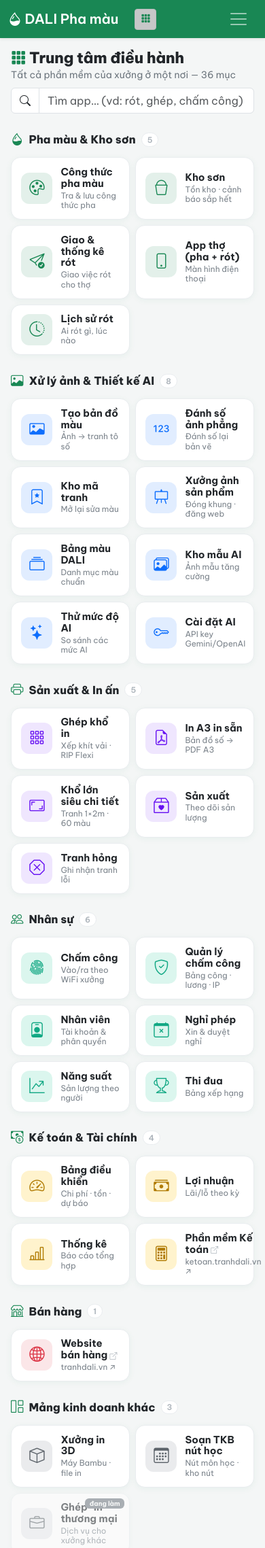
After one commit to tranhsohoadali-png/dali_pha_web, a Django app: page /trung-tam in a window 390 px wide. The commit adds this page. Shown: the top 2277 px of the page at 68% size. Run offline with Django 4.2, Linux system fonts and the light colour scheme; the visitor is signed in with stand-in values (Sample User, id 1); data that the repository does not hold is empty; some libraries are stand-ins or nearby versions.

Commit message:
Trung tam: portal luoi (web tong) kieu MISA o /trung-tam - Phase 1
Dan toi ~36 app/module cua xuong trong 1 luoi, phan nhom nhu MISA:
Pha mau&Kho son / Xu ly anh&AI / San xuat&In / Nhan su / Ke toan&Tai chinh /
Ban hang / Mang kinh doanh khac / Quan ly&He thong.
- Tile icon mau theo nhom + o TIM KIEM (bo dau: 'ghep'=='ghép') + badge SONG
  (son sap het / cho rot / cho RIP) + loc theo quyen (staff thay 36, nhan vien 18).
- Link ra site ngoai: ketoan.tranhdali.vn + tranhdali.vn (mo tab moi).
- Nut 'Trung tam' noi bat tren menu (luon hien ca mobile).
- Dat o /trung-tam (trang moi, khong dung trang chu/man hinh san co).

Phase 1 chi la LAUNCHER: cac module trong 1 app von da chung 1 DB = DA la backend
cua nhau. Phase 2 (SSO 1 lan dang nhap cho ca 3 site Django) + Phase 3 (noi don
hang -> san xuat -> tru son -> ghi cong -> day ke toan) lam sau.

Code o module rieng pha/portal.py (khong dung views.py); them/bot app chi sua CATALOG.

Co-Authored-By: Claude Opus 4.8 <noreply@anthropic.com>

```diff
--- a/pha/urls.py
+++ b/pha/urls.py
@@ -26,8 +26,10 @@ from pha import a3_sheet
 from pha import shopee_export
 from pha import tkb as tkb_views
 from pha import xuongin as xuongin_views
+from pha import portal
 
 urlpatterns = [
+    path('trung-tam', portal.trung_tam, name='trung_tam'),   # Portal lưới (web tổng)
     path('inbox', inbox_views.inbox, name='inbox'),
     path('inbox/api/list', inbox_views.api_list, name='inbox_list'),
     path('inbox/api/mo', inbox_views.api_mo, name='inbox_mo'),
--- a/templates/_nav.html
+++ b/templates/_nav.html
@@ -5,6 +5,7 @@
 <nav class="navbar navbar-expand-lg bg-success sticky-top shadow-sm" data-bs-theme="dark">
   <div class="container-fluid">
     <a class="navbar-brand fw-semibold" href="/"><i class="bi bi-droplet-half"></i> DALI Pha màu</a>
+    <a class="btn btn-light btn-sm fw-bold me-auto ms-2 ms-lg-3{% if '/trung-tam' in request.path %} active{% endif %}" href="/trung-tam" title="Trung tâm điều hành — tất cả app"><i class="bi bi-grid-3x3-gap-fill text-success"></i> <span class="d-none d-sm-inline">Trung tâm</span></a>
     <button class="navbar-toggler border-0" type="button" data-bs-toggle="collapse" data-bs-target="#mainnav" aria-controls="mainnav" aria-expanded="false" aria-label="Mở menu">
       <span class="navbar-toggler-icon"></span>
     </button>
--- /dev/null
+++ b/templates/trung_tam.html
@@ -0,0 +1,122 @@
+<!DOCTYPE html>
+<html lang="vi" data-bs-theme="light">
+<head>
+  <meta charset="UTF-8">
+  <meta name="viewport" content="width=device-width, initial-scale=1">
+  <title>Trung tâm điều hành · DALI</title>
+  <link href="https://cdn.jsdelivr.net/npm/bootstrap@5.3.3/dist/css/bootstrap.min.css" rel="stylesheet">
+  <link rel="stylesheet" href="https://cdn.jsdelivr.net/npm/bootstrap-icons@1.11.3/font/bootstrap-icons.min.css">
+  <link rel="preconnect" href="https://fonts.googleapis.com">
+  <link rel="preconnect" href="https://fonts.gstatic.com" crossorigin>
+  <link href="https://fonts.googleapis.com/css2?family=Be+Vietnam+Pro:wght@400;500;600;700;800&display=swap" rel="stylesheet">
+  <style>
+    body{font-family:'Be Vietnam Pro',system-ui,-apple-system,'Segoe UI',sans-serif;background:#f4f6f6;}
+    .page-head h1{font-size:1.4rem;font-weight:800;letter-spacing:-.01em;margin-bottom:.1rem;}
+    .page-head h1 .bi{color:#198754;}
+    .page-head .sub{color:#6c757d;font-size:.875rem;}
+
+    .cat-head{display:flex;align-items:center;gap:.5rem;margin:1.5rem 0 .75rem;font-weight:800;font-size:1.02rem;color:#212529;}
+    .cat-head .bi{color:#198754;font-size:1.15rem;}
+    .cat-head .cnt{font-size:.72rem;font-weight:600;color:#aab2b9;background:#fff;border:1px solid #e9ecef;border-radius:999px;padding:.05rem .5rem;}
+
+    .app-tile{display:flex;align-items:center;gap:.75rem;padding:.8rem .9rem;background:#fff;border:1px solid #e9ecef;
+      border-radius:14px;box-shadow:0 2px 10px rgba(25,135,84,.06);text-decoration:none;color:inherit;height:100%;
+      position:relative;transition:transform .12s ease,box-shadow .12s ease,border-color .12s ease;}
+    .app-tile:hover{transform:translateY(-2px);box-shadow:0 10px 24px rgba(25,135,84,.15);border-color:#cfe3d6;}
+    .app-tile:active{transform:translateY(0);}
+    .app-ico{flex:0 0 auto;width:46px;height:46px;border-radius:12px;display:inline-flex;align-items:center;justify-content:center;font-size:1.4rem;}
+    .app-name{font-weight:700;font-size:.92rem;line-height:1.15;color:#212529;}
+    .app-desc{font-size:.74rem;color:#7a828a;margin-top:.12rem;line-height:1.2;}
+    .app-badge{position:absolute;top:7px;right:7px;font-size:.6rem;padding:.2rem .4rem;}
+    .app-tile.is-dev{opacity:.55;cursor:default;}
+    .app-tile.is-dev:hover{transform:none;box-shadow:0 2px 10px rgba(25,135,84,.06);border-color:#e9ecef;}
+    .ext{font-size:.68rem;color:#aab2b9;}
+
+    .accent-green  .app-ico{background:rgba(25,135,84,.12);color:#198754;}
+    .accent-blue   .app-ico{background:rgba(13,110,253,.12);color:#0d6efd;}
+    .accent-indigo .app-ico{background:rgba(102,16,242,.10);color:#6610f2;}
+    .accent-teal   .app-ico{background:rgba(32,201,151,.16);color:#12a884;}
+    .accent-amber  .app-ico{background:rgba(255,193,7,.20);color:#b07a00;}
+    .accent-red    .app-ico{background:rgba(220,53,69,.12);color:#dc3545;}
+    .accent-slate  .app-ico{background:rgba(108,117,125,.14);color:#5c636a;}
+
+    .srch{max-width:360px;}
+    .cat-sec.d-none-sec{display:none;}
+  </style>
+</head>
+<body>
+{% include '_nav.html' %}
+<div class="container-fluid py-3 px-3 px-md-4" style="max-width:1400px">
+
+  <div class="page-head d-flex flex-wrap justify-content-between align-items-end gap-2 mb-1">
+    <div>
+      <h1><i class="bi bi-grid-3x3-gap-fill"></i> Trung tâm điều hành</h1>
+      <div class="sub">Tất cả phần mềm của xưởng ở một nơi — {{ total }} mục{% if not is_staff %} (bạn đang xem chế độ nhân viên){% endif %}</div>
+    </div>
+    <div class="input-group srch">
+      <span class="input-group-text bg-white"><i class="bi bi-search"></i></span>
+      <input type="text" id="srch" class="form-control" placeholder="Tìm app… (vd: rót, ghép, chấm công)" autocomplete="off">
+    </div>
+  </div>
+
+  <div id="noHit" class="alert alert-light border text-secondary my-4 d-none"><i class="bi bi-emoji-neutral"></i> Không có app nào khớp.</div>
+
+  {% for cat in cats %}
+  <section class="cat-sec" data-cat>
+    <div class="cat-head">
+      <i class="bi {{ cat.icon }}"></i><span>{{ cat.title }}</span>
+      <span class="cnt" data-cnt>{{ cat.apps|length }}</span>
+    </div>
+    <div class="row g-2 g-md-3">
+      {% for a in cat.apps %}
+      <div class="col-6 col-md-4 col-xl-3" data-tile data-key="{{ a.name|lower }} {{ a.desc|lower }}">
+        <a href="{% if a.dev %}#{% else %}{{ a.url }}{% endif %}"
+           class="app-tile accent-{{ cat.accent }}{% if a.dev %} is-dev{% endif %}"
+           {% if a.dev %}onclick="return false" title="Đang phát triển"{% endif %}
+           {% if a.ext %} target="_blank" rel="noopener"{% endif %}>
+          <div class="app-ico"><i class="bi {{ a.icon }}"></i></div>
+          <div class="app-body">
+            <div class="app-name">{{ a.name }}{% if a.ext %} <i class="bi bi-box-arrow-up-right ext"></i>{% endif %}</div>
+            <div class="app-desc">{{ a.desc }}</div>
+          </div>
+          {% if a.badge_text %}<span class="badge {{ a.badge_cls }} app-badge">{{ a.badge_text }}</span>
+          {% elif a.dev %}<span class="badge text-bg-secondary app-badge">đang làm</span>{% endif %}
+        </a>
+      </div>
+      {% endfor %}
+    </div>
+  </section>
+  {% endfor %}
+
+  <div class="text-center text-secondary small mt-4 pb-2">
+    <i class="bi bi-info-circle"></i> Các module này dùng chung 1 kho dữ liệu — đã là backend của nhau.
+    Bước kế: đăng nhập 1 lần cho cả Kế toán &amp; Web bán hàng, rồi nối đơn hàng → sản xuất → sơn → công → kế toán.
+  </div>
+</div>
+
+<script src="https://cdn.jsdelivr.net/npm/bootstrap@5.3.3/dist/js/bootstrap.bundle.min.js"></script>
+<script>
+(function(){
+  var inp = document.getElementById('srch'), noHit = document.getElementById('noHit');
+  function norm(s){ return (s||'').toLowerCase()
+      .normalize('NFD').replace(/[̀-ͯ]/g,'').replace(/đ/g,'d'); }  // bỏ dấu để tìm "rot"=="rót"
+  function run(){
+    var q = norm(inp.value.trim()), anyHit = false;
+    document.querySelectorAll('[data-cat]').forEach(function(sec){
+      var secHit = 0;
+      sec.querySelectorAll('[data-tile]').forEach(function(t){
+        var hit = !q || norm(t.getAttribute('data-key')).indexOf(q) >= 0;
+        t.style.display = hit ? '' : 'none';
+        if(hit) secHit++;
+      });
+      sec.classList.toggle('d-none-sec', secHit === 0);
+      var c = sec.querySelector('[data-cnt]'); if(c) c.textContent = secHit;
+      if(secHit) anyHit = true;
+    });
+    noHit.classList.toggle('d-none', anyHit);
+  }
+  inp.addEventListener('input', run);
+})();
+</script>
+</body>
+</html>
```
Also changed, not shown: pha/portal.py (added, +120 -0 lines).
